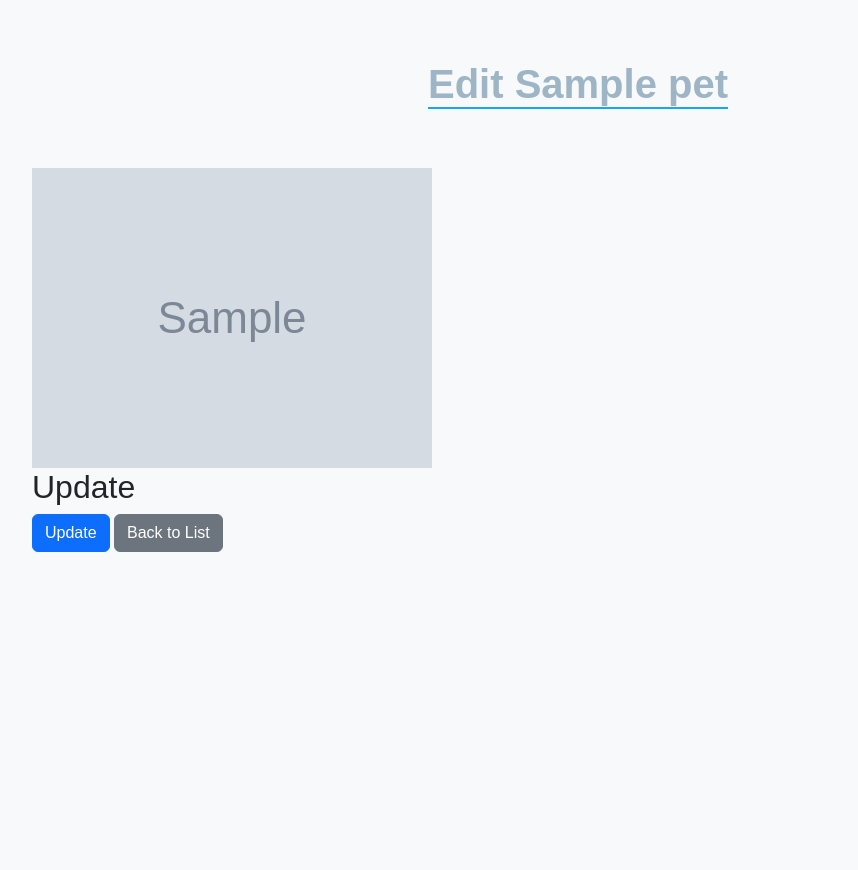
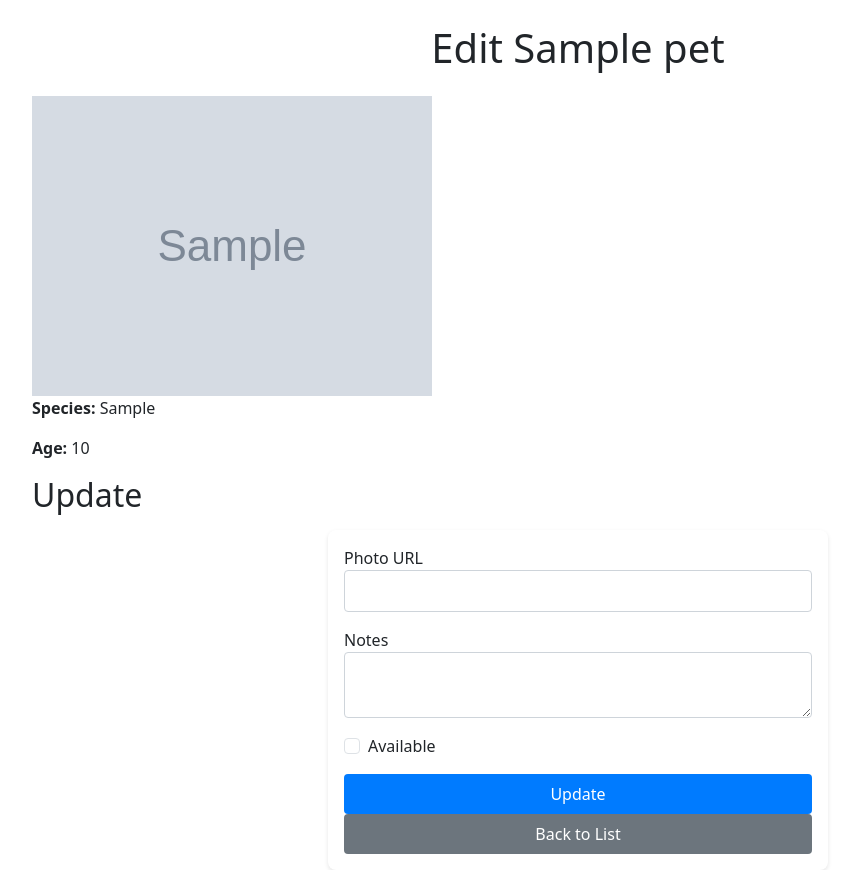
Before and after one commit to MMBaplha/WTForms_Exercise_MB, a Flask app: template templates/pet_edit.html in a window 1280 px wide. Shown: the whole page, without its empty margins (62-920 px from the left). Before the commit the page ends 552 px from the top, so only its background shows below. Run offline with Flask 3, Linux system fonts and the light colour scheme; the template is opened without the code that fills it: values that come from a table or form of the project are taken from there, others are empty; tables that the repository leaves empty hold one stand-in row (values such as "Sample post"); grey boxes marked "Sample" are stand-in pictures.

Commit message:
updated files

```diff
--- a/app.py
+++ b/app.py
@@ -4,7 +4,7 @@
 from forms import AddPetForm, EditPetForm
 
 app = Flask(__name__)
-app.config['SECRET_KEY'] = "mardoUno"
+app.config['SECRET_KEY'] = "mardoAdopt"
 app.config['SQLALCHEMY_DATABASE_URI'] = "postgresql:///adopt"
 app.config['SQLALCHEMY_TRACK_MODIFICATIONS'] = False
 toolbar = DebugToolbarExtension(app)
@@ -32,10 +32,13 @@
         new_pet = Pet(**data)
         db.session.add(new_pet)
         db.session.commit()
-        flash(f"{new_pet.name} has been added.")
+        flash(f"{new_pet.name} has been added.", "success")
         return redirect(url_for('show_list_pets'))
-    else:
-        return render_template("add_pet.html", form=form)
+
+    if form.is_submitted():
+        flash("Error: Form submission failed.", "danger")
+
+    return render_template("add_pet.html", form=form)
 
 @app.route("/<int:pet_id>", methods=["GET", "POST"])
 def show_edit_pet(pet_id):
@@ -49,9 +52,10 @@
         pet.available = form.available.data
         pet.photo_url = form.photo_url.data
         db.session.commit()
-        flash(f"{pet.name} has been updated.")
+        flash(f"{pet.name} has been updated.", "success")
         return redirect(url_for('show_list_pets'))
     else:
+        flash("Error: Form submission failed.", "danger")
         return render_template("pet_edit.html", form=form, pet=pet)
 
 @app.route("/api/pets/<int:pet_id>", methods=['GET'])
@@ -59,11 +63,11 @@
     """Return info of pets in JSON."""
 
     pet = Pet.query.get_or_404(pet_id)
-    info = info = {
-    "name": pet.name,
-    "age": pet.age,
-    "species": pet.species,
-    "available": pet.available
+    info = {
+        "name": pet.name,
+        "age": pet.age,
+        "species": pet.species,
+        "available": pet.available
     }
 
     return jsonify(info)
--- a/models.py
+++ b/models.py
@@ -21,7 +21,7 @@
     def image_url(self):
         """Return image for pet -- bespoke or generic."""
 
-        return self.photo_url or GENERIC_IMAGE
+        return self.photo_url if self.photo_url else GENERIC_IMAGE
 
 def connect_db(app):
     db.app = app
--- a/static/adopt.css
+++ b/static/adopt.css
@@ -1,48 +1,55 @@
-/* General font and spacing */
-body {
-  font-family: Arial, sans-serif;
-  margin: 0;
-  padding: 0;
-  background-color: #f8f9fa;
-}
-
-h1 {
-  margin: 1.5em 0;
-  text-align: center;
-  color: #9db5c5;
-  font-weight: bold;
-  text-underline-position: under;
-  text-decoration: underline #14a7fc;
-  text-decoration-thickness: 2px;
-}
-
-.pets-listing {
-  display: flex;
-  flex-wrap: wrap;
-  justify-content: space-around;
-  margin-bottom: 2em;
-  gap: 1.5em;
-}
-
-.pets-listing .pet-card {
-  width: 250px;
-  border: 1px solid #dee2e6;
-  border-radius: 0.5em;
-  background-color: #ffffff;
+form {
+  max-width: 500px;
+  margin: auto;
   padding: 1em;
-  text-align: center;
+  background: #ffffff;
+  border-radius: 8px;
   box-shadow: 0 2px 4px rgba(0, 0, 0, 0.1);
 }
 
-.pets-listing .pet-card:hover {
-  transform: scale(1.05);
-  box-shadow: 0 4px 8px rgba(0, 0, 0, 0.2);
+.form-group {
+  margin-bottom: 1rem;
 }
 
-.pets-listing .pet-card img {
-  max-height: 150px;
+.form-control {
   width: 100%;
-  object-fit: cover;
-  border-radius: 0.5em;
-  margin-bottom: 0.5em;
+  padding: 0.5rem;
+  border: 1px solid #ced4da;
+  border-radius: 0.25rem;
 }
+
+.form-check {
+  margin-top: 1rem;
+}
+
+.btn {
+  display: inline-block;
+  width: 100%;
+  padding: 0.5rem;
+  text-align: center;
+  font-size: 1rem;
+  border-radius: 0.25rem;
+  cursor: pointer;
+}
+
+.btn-primary {
+  background-color: #007bff;
+  color: white;
+  border: none;
+}
+
+.btn-secondary {
+  background-color: #6c757d;
+  color: white;
+  border: none;
+}
+
+.btn:hover {
+  opacity: 0.9;
+}
+
+.flash-messages .alert {
+  margin-top: 20px;
+  font-weight: bold;
+  border-radius: 5px;
+}
--- a/templates/pet_edit.html
+++ b/templates/pet_edit.html
@@ -7,15 +7,36 @@
 {% block content %}
 
 
-{% if pet.photo_url %}
+{% if pet.image_url() %}
 <img class="img-fluid" src="{{ pet.photo_url }}" alt="Image of {{ pet.name }}">
+{% endif %}
+
+<p><strong>Species:</strong> {{ pet.species }}</p>
+{% if pet.age %}
+  <p><strong>Age:</strong> {{ pet.age }}</p>
 {% endif %}
 
 <h2>Update</h2>
 
-<form method="POST">
-  {% include "form.html" %}
-  <button class="btn btn-primary" type="submit">Update</button>
+<form method="POST" class="mt-3">
+  {{ form.hidden_tag() }}
+
+  <div class="form-group mb-3">
+    {{ form.photo_url.label }}
+    {{ form.photo_url(class="form-control") }}
+  </div>
+
+  <div class="form-group mb-3">
+    {{ form.notes.label }}
+    {{ form.notes(class="form-control") }}
+  </div>
+
+  <div class="form-check mb-3">
+    {{ form.available(class="form-check-input") }}
+    {{ form.available.label }}
+  </div>
+
+  <button class="btn btn-primary">Update</button>
   <a class="btn btn-secondary" href="{{ url_for('show_list_pets') }}">Back to List</a>
 </form>
 
```
Also changed, not shown: templates/add_pet.html (+13 -2 lines), templates/pet_list.html (+24 -5 lines).
